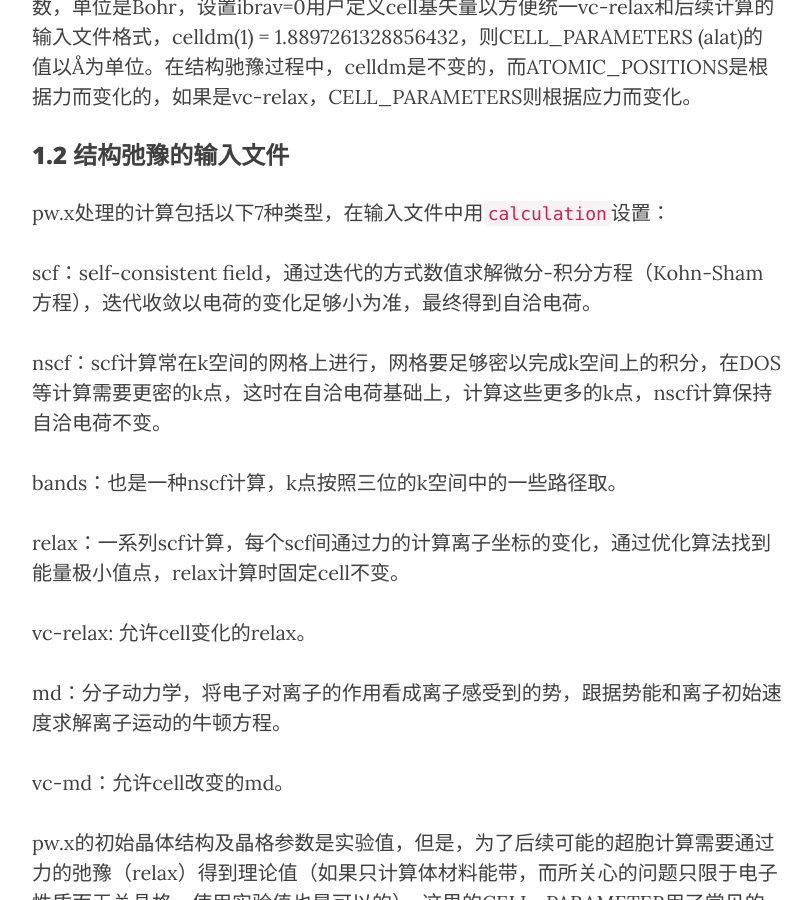
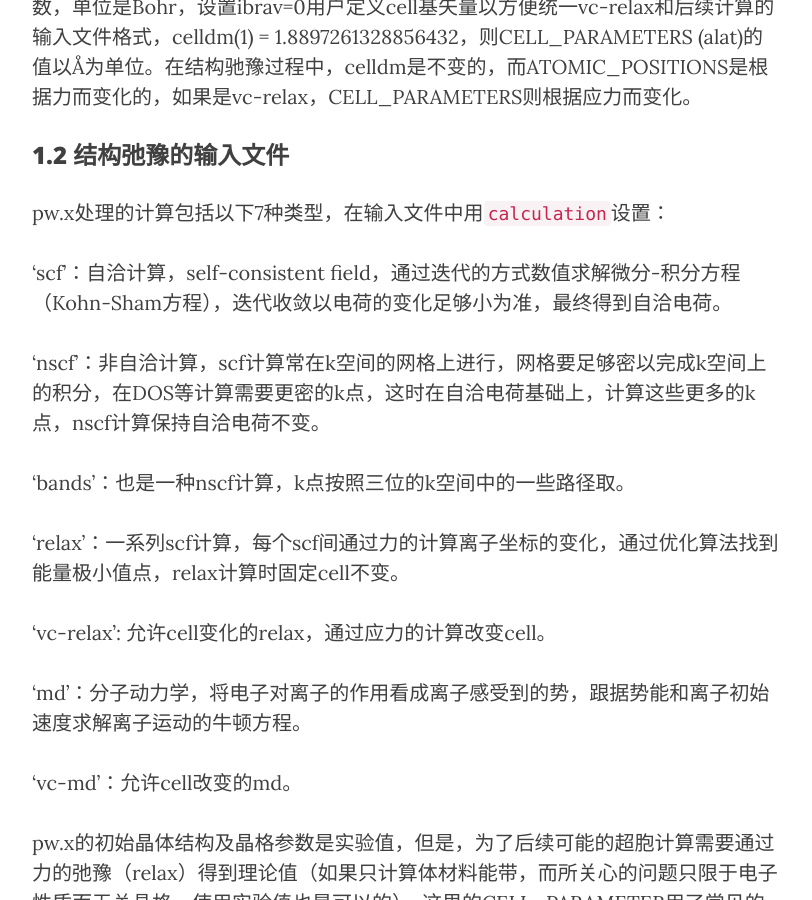
Before and after one commit to yyyu200/DFTbook, a Jekyll site: the page built from _posts/2019-04-01-HandsOn.md, in a window 1280 px wide and 900 px high, scrolled down 3475 px. Shown: the whole window, without its empty margins (233-1045 px from the left). Built offline with Jekyll 4.4.1, drawn with Linux system fonts in a browser that asks for light colours; nearby versions of some CDN libraries; formulas are drawn with MathJax 3; comment, search, counter and statistics services are not loaded.

Commit message:
modify at20190416-11:13:56-aliyun

```diff
--- a/_posts/2019-04-01-HandsOn.md
+++ b/_posts/2019-04-01-HandsOn.md
@@ -91,19 +91,19 @@
 ### 1.2 结构弛豫的输入文件
 pw.x处理的计算包括以下7种类型，在输入文件中用`calculation`设置：
 
-scf：self-consistent field，通过迭代的方式数值求解微分-积分方程（Kohn-Sham方程），迭代收敛以电荷的变化足够小为准，最终得到自洽电荷。
+'scf'：自洽计算，self-consistent field，通过迭代的方式数值求解微分-积分方程（Kohn-Sham方程），迭代收敛以电荷的变化足够小为准，最终得到自洽电荷。
 
-nscf：scf计算常在k空间的网格上进行，网格要足够密以完成k空间上的积分，在DOS等计算需要更密的k点，这时在自洽电荷基础上，计算这些更多的k点，nscf计算保持自洽电荷不变。
+'nscf'：非自洽计算，scf计算常在k空间的网格上进行，网格要足够密以完成k空间上的积分，在DOS等计算需要更密的k点，这时在自洽电荷基础上，计算这些更多的k点，nscf计算保持自洽电荷不变。
 
-bands：也是一种nscf计算，k点按照三位的k空间中的一些路径取。
+'bands'：也是一种nscf计算，k点按照三位的k空间中的一些路径取。
 
-relax：一系列scf计算，每个scf间通过力的计算离子坐标的变化，通过优化算法找到能量极小值点，relax计算时固定cell不变。
+'relax'：一系列scf计算，每个scf间通过力的计算离子坐标的变化，通过优化算法找到能量极小值点，relax计算时固定cell不变。
 
-vc-relax: 允许cell变化的relax。
+'vc-relax': 允许cell变化的relax，通过应力的计算改变cell。
 
-md：分子动力学，将电子对离子的作用看成离子感受到的势，跟据势能和离子初始速度求解离子运动的牛顿方程。
+'md'：分子动力学，将电子对离子的作用看成离子感受到的势，跟据势能和离子初始速度求解离子运动的牛顿方程。
 
-vc-md：允许cell改变的md。
+'vc-md'：允许cell改变的md。
 
 pw.x的初始晶体结构及晶格参数是实验值，但是，为了后续可能的超胞计算需要通过力的弛豫（relax）得到理论值（如果只计算体材料能带，而所关心的问题只限于电子性质而无关晶格，使用实验值也是可以的）。这里的CELL_PARAMETER用了常见的方式，与上一节从cif获得的原胞等价。
 
```
